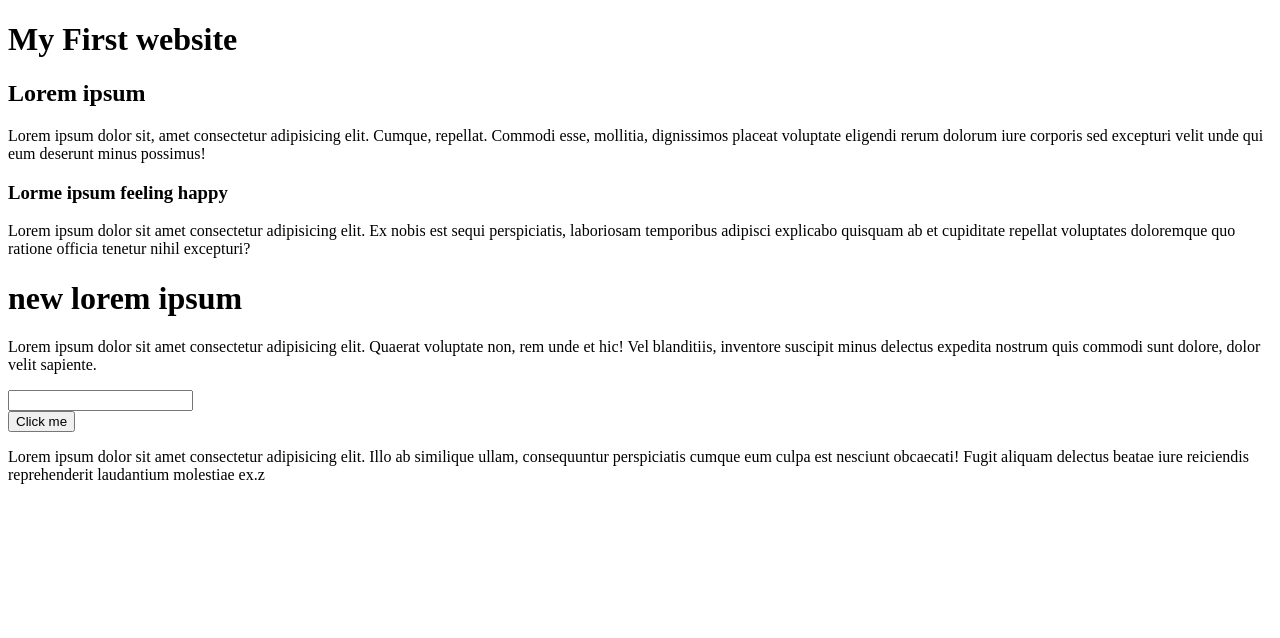
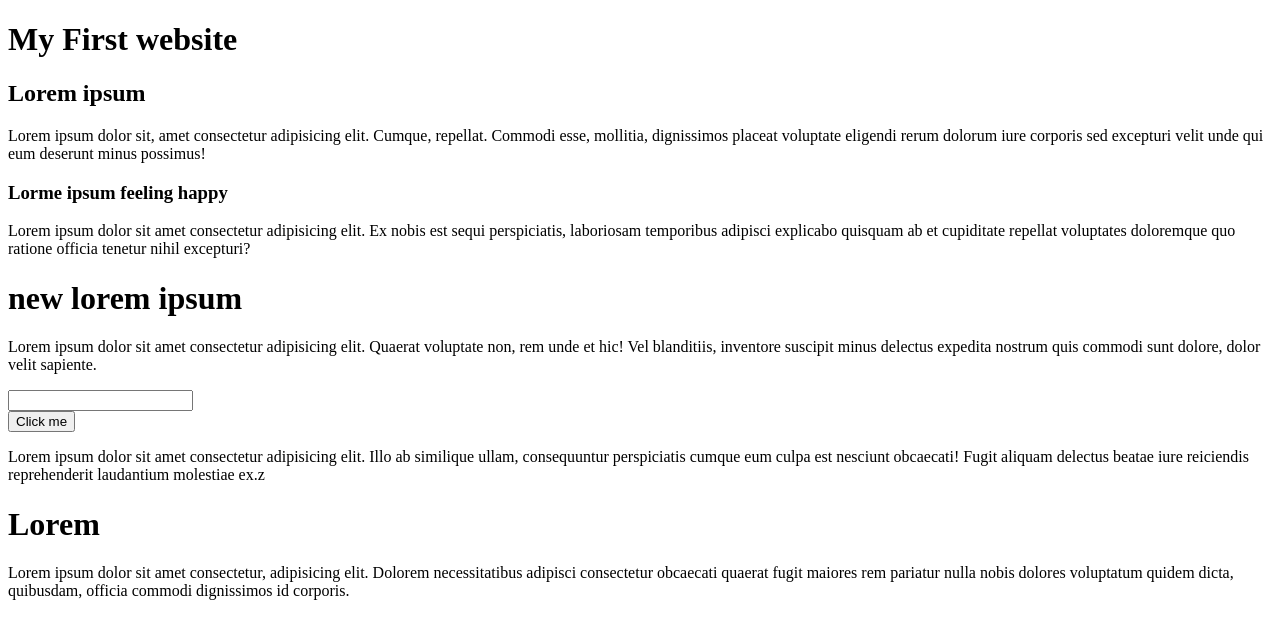
Before and after one commit to mdnurhossain2858/my-first-website, a plain HTML site: page index.html in a window 1280 px wide. Drawn offline with Linux system fonts and the light colour scheme.

Commit message:
new branches

```diff
--- a/index.html
+++ b/index.html
@@ -18,5 +18,7 @@
     <button>Click me</button>
     <p>Lorem ipsum dolor sit amet consectetur adipisicing elit. Illo ab similique ullam, consequuntur perspiciatis cumque eum culpa est nesciunt obcaecati! Fugit aliquam delectus beatae iure reiciendis reprehenderit laudantium molestiae ex.z
     </p>
+    <h1>Lorem</h1>
+    <p>Lorem ipsum dolor sit amet consectetur, adipisicing elit. Dolorem necessitatibus adipisci consectetur obcaecati quaerat fugit maiores rem pariatur nulla nobis dolores voluptatum quidem dicta, quibusdam, officia commodi dignissimos id corporis.</p>
 </body>
 </html>
```
